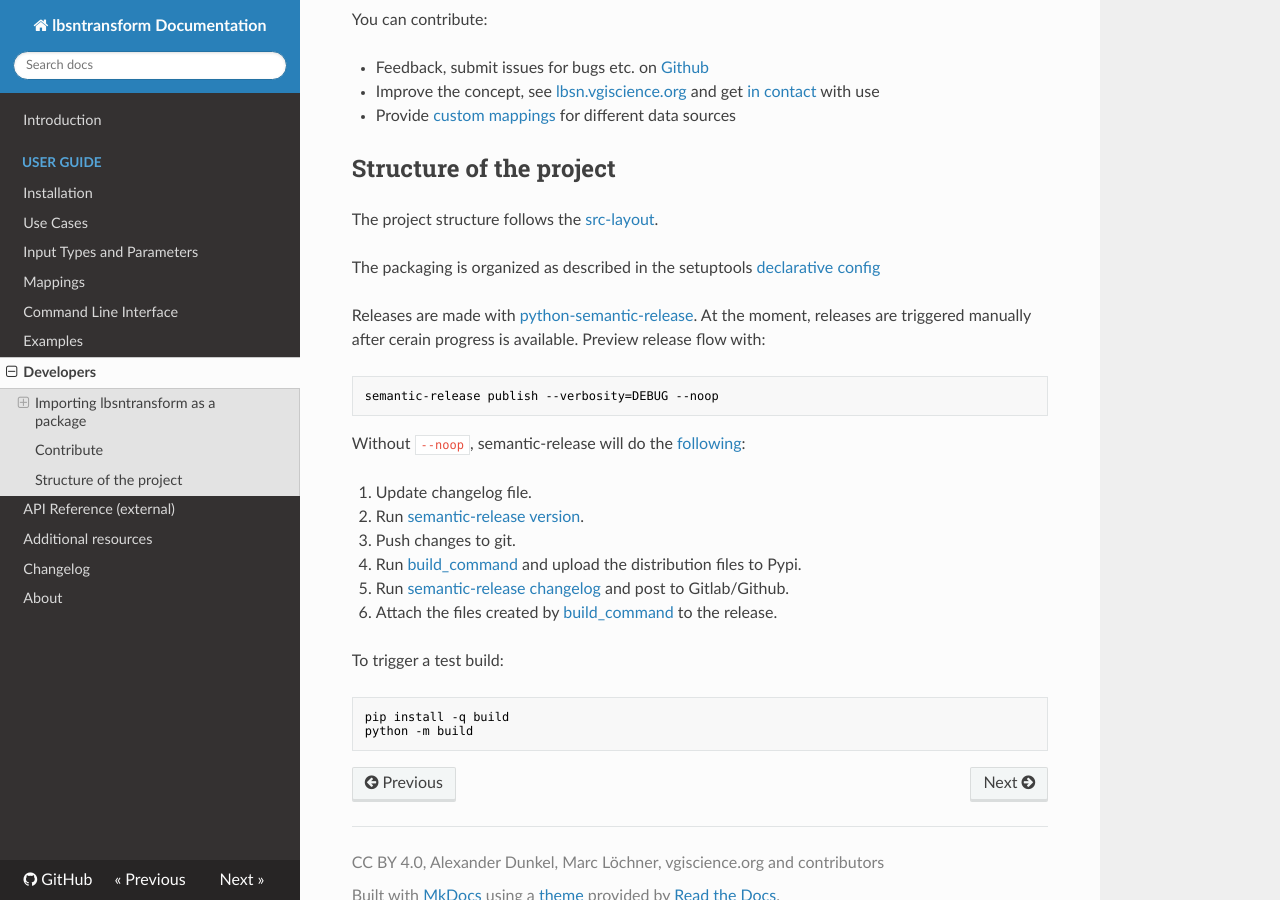
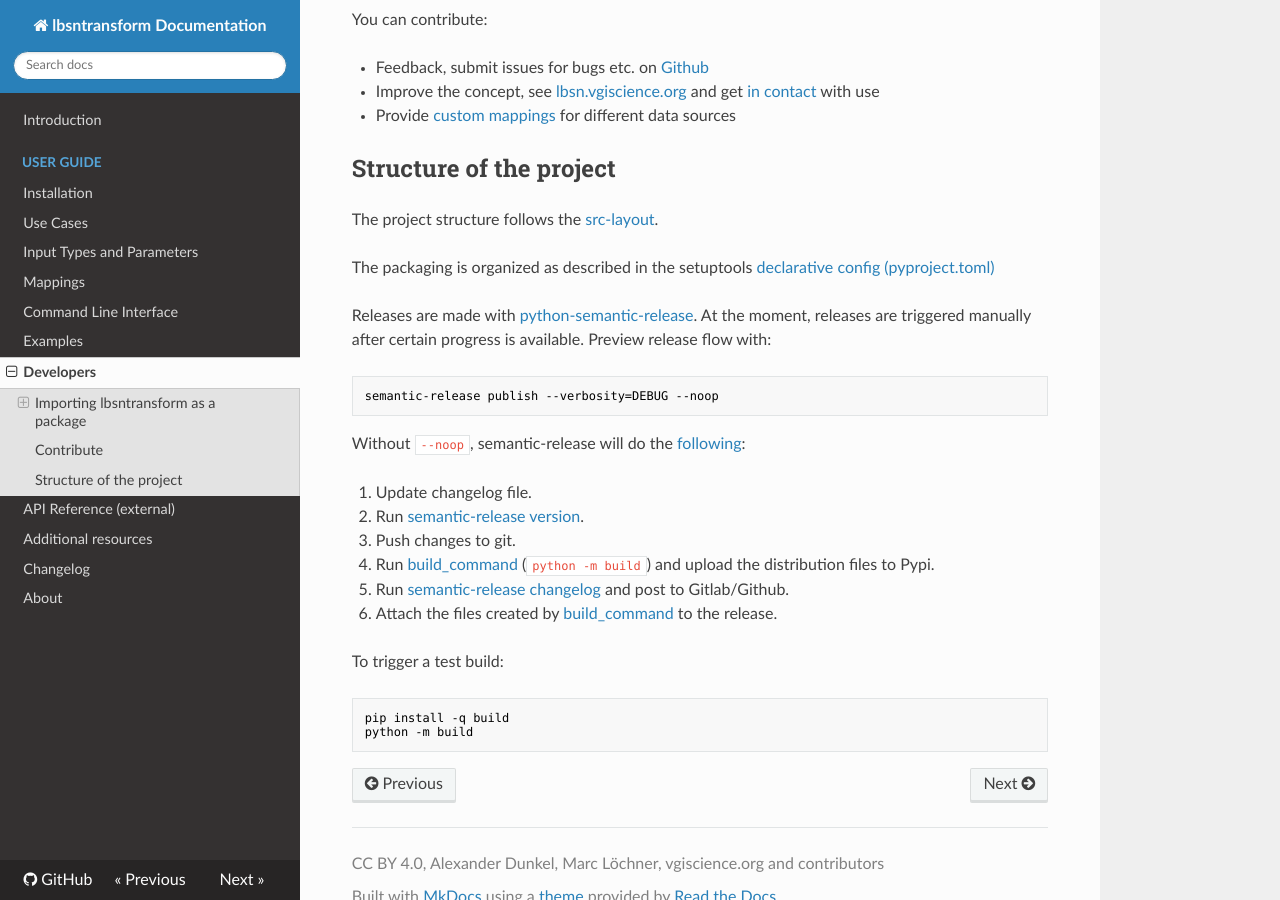
Before and after one commit to Sieboldianus/lbsntransform, an MkDocs documentation site: the page built from docs/package.md, in a window 1280 px wide and 900 px high, scrolled down 848 px. Built offline with MkDocs 1.6.1, drawn with Linux system fonts in a browser that asks for light colours; nearby versions of some CDN libraries.

Commit message:
docs: Update to reflect pyproject.toml only based setup

````diff
--- a/docs/package.md
+++ b/docs/package.md
@@ -44,10 +44,10 @@ You can contribute:
 
 The project structure follows the [src-layout](https://setuptools.pypa.io/en/latest/userguide/package_discovery.html#src-layout).
 
-The packaging is organized as described in the setuptools [declarative config](https://setuptools.pypa.io/en/latest/userguide/declarative_config.html)
+The packaging is organized as described in the setuptools [declarative config (pyproject.toml)](https://setuptools.pypa.io/en/latest/userguide/pyproject_config.html)
 
 Releases are made with [python-semantic-release](https://github.com/python-semantic-release/python-semantic-release). At the
-moment, releases are triggered manually after cerain progress is available. Preview release flow with:
+moment, releases are triggered manually after certain progress is available. Preview release flow with:
 
 ```bash
 semantic-release publish --verbosity=DEBUG --noop
@@ -58,7 +58,8 @@ Without `--noop`, semantic-release will do the [following](https://python-semant
 1. Update changelog file.
 2. Run [semantic-release version](https://python-semantic-release.readthedocs.io/en/latest/#cmd-version).
 3. Push changes to git.
-4. Run [build_command](https://python-semantic-release.readthedocs.io/en/latest/configuration.html#config-build-command) and upload the distribution files to Pypi.
+4. Run [build_command](https://python-semantic-release.readthedocs.io/en/latest/configuration.html#config-build-command)
+   (`python -m build`) and upload the distribution files to Pypi.
 5. Run [semantic-release changelog](https://python-semantic-release.readthedocs.io/en/latest/#cmd-changelog) and post to Gitlab/Github.
 6. Attach the files created by [build_command](https://python-semantic-release.readthedocs.io/en/latest/configuration.html#config-build-command) to the release.
 
````
